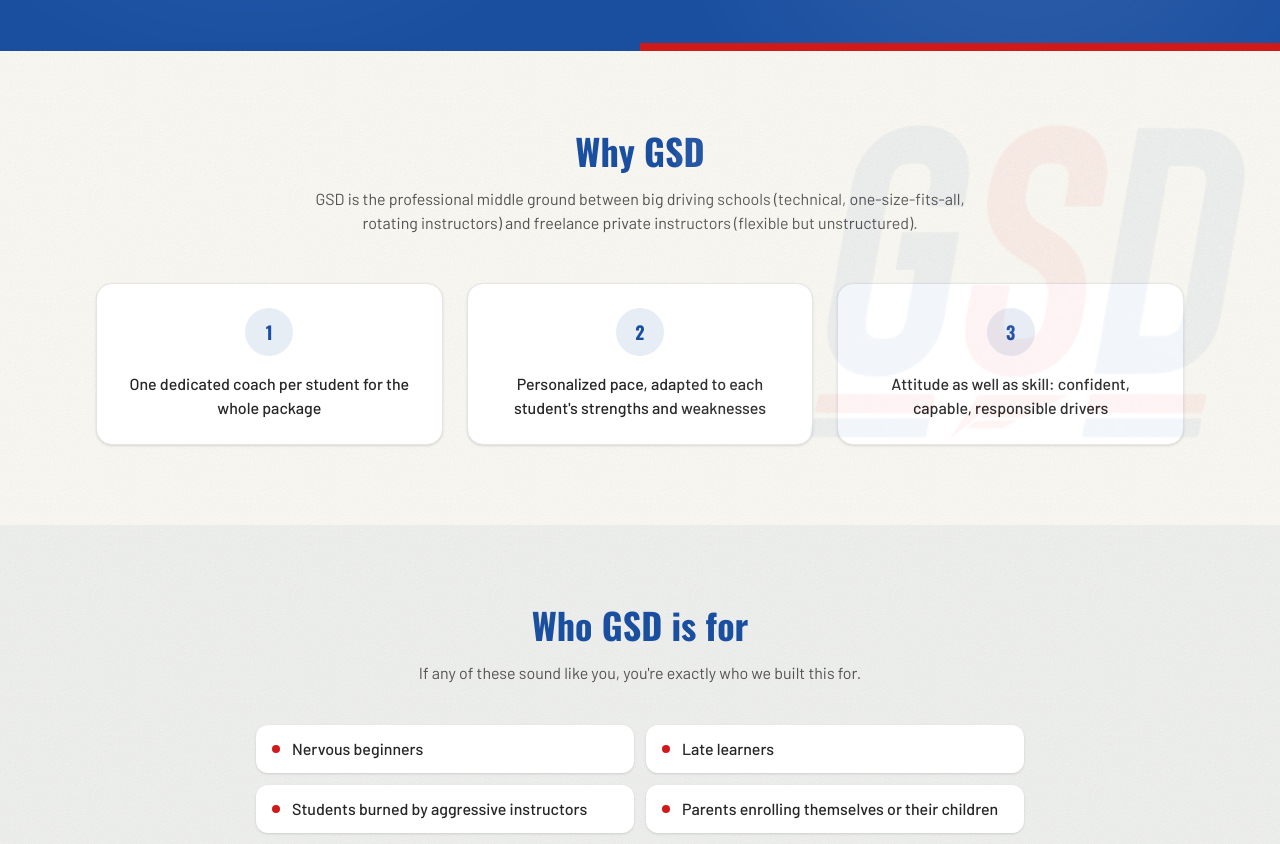
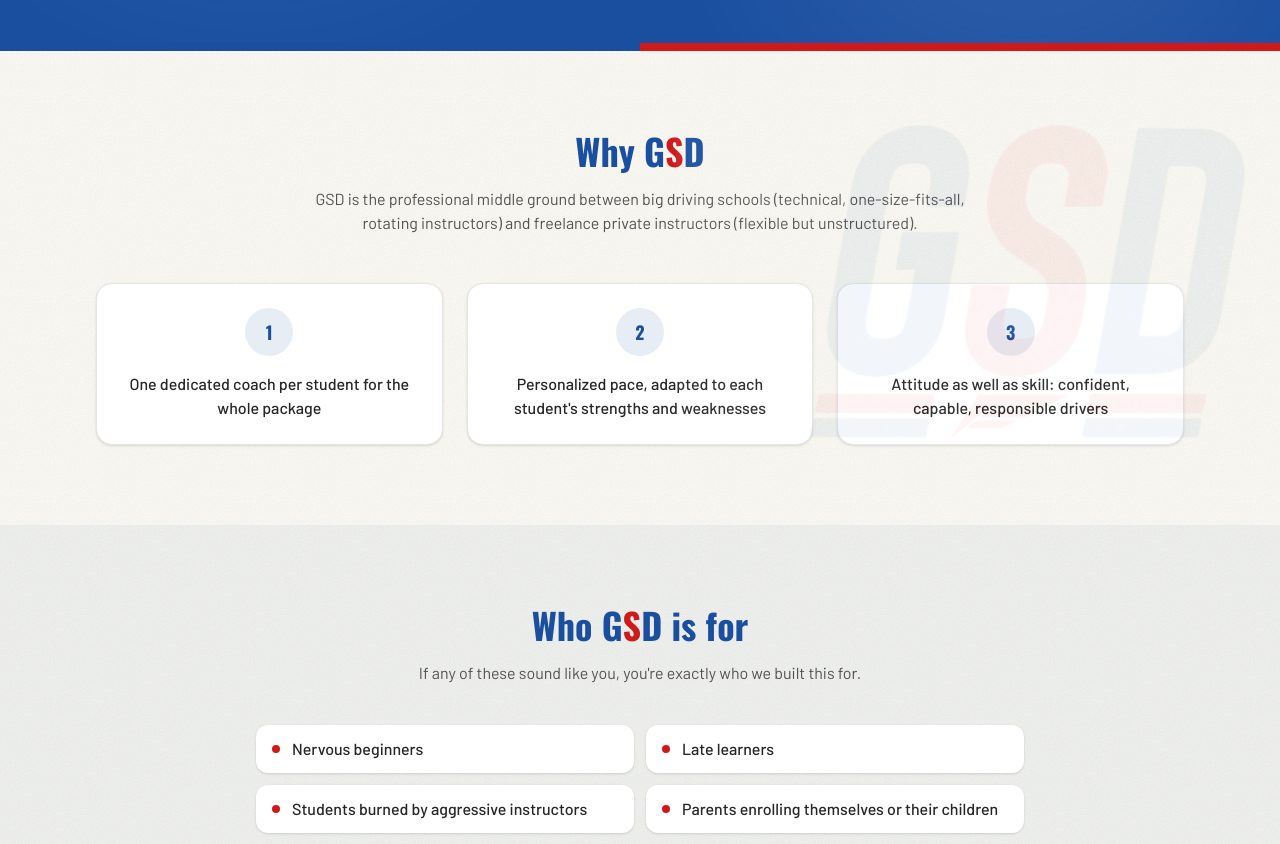
Before and after one commit to GodspeedDriving/gsd-command-center, a Next.js app: page / in a window 1280 px wide. Shown: the part 540-1384 px from the top of the page. Built offline with nearby package versions, Linux system fonts and the light colour scheme; no server answers; the database is empty.

Commit message:
Color the S in GSD red in section headings, matching the logo

```diff
--- /dev/null
+++ b/src/components/marketing/gsd-mark.tsx
@@ -0,0 +1,8 @@
+/** Renders "GSD" with the brand's blue-G, red-S, blue-D letter coloring. */
+export function GsdMark() {
+  return (
+    <>
+      G<span className="text-brand-red">S</span>D
+    </>
+  );
+}
--- a/src/components/marketing/who-its-for.tsx
+++ b/src/components/marketing/who-its-for.tsx
@@ -1,4 +1,5 @@
 import { Container } from "@/components/ui/container";
+import { GsdMark } from "@/components/marketing/gsd-mark";
 import { business } from "@/config/business";
 
 export function WhoItsFor() {
@@ -6,7 +7,7 @@ export function WhoItsFor() {
     <section className="bg-brand-blue/5 py-16 sm:py-20">
       <Container>
         <h2 className="font-heading text-center text-3xl font-bold text-brand-blue sm:text-4xl">
-          Who GSD is for
+          Who <GsdMark /> is for
         </h2>
         <p className="mx-auto mt-4 max-w-2xl text-center text-neutral-600">
           If any of these sound like you, you&apos;re exactly who we built
--- a/src/components/marketing/why-gsd.tsx
+++ b/src/components/marketing/why-gsd.tsx
@@ -1,5 +1,6 @@
 import { Container } from "@/components/ui/container";
 import { BrandWatermark } from "@/components/marketing/brand-watermark";
+import { GsdMark } from "@/components/marketing/gsd-mark";
 import { business } from "@/config/business";
 
 export function WhyGsd() {
@@ -9,7 +10,7 @@ export function WhyGsd() {
       <Container>
         <div className="mx-auto max-w-2xl text-center">
           <h2 className="font-heading text-3xl font-bold text-brand-blue sm:text-4xl">
-            Why GSD
+            Why <GsdMark />
           </h2>
           <p className="mt-4 text-neutral-600">
             {business.positioning.betweenText}
```
